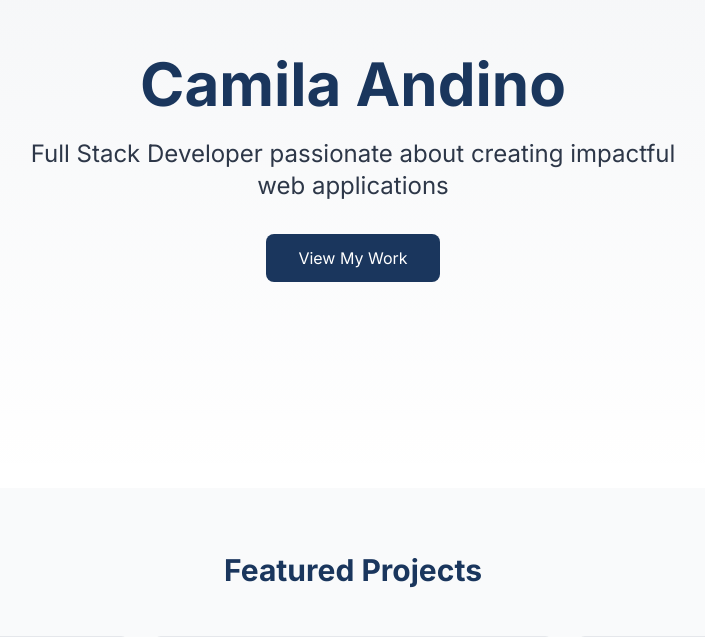
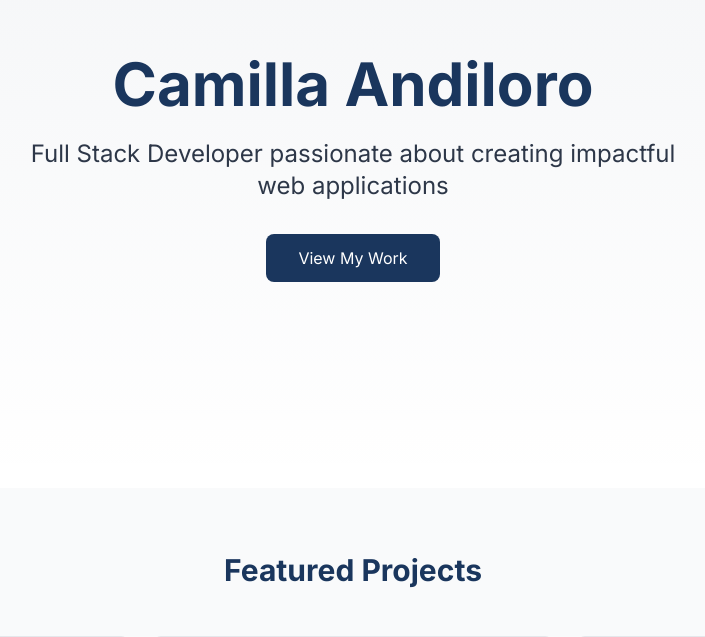
Before and after one commit to camiandi/github-galleria, a React (Vite) app: page / in a window 1280 px wide. Shown: the part 152-789 px from the top of the page, without its empty margins (287-992 px from the left). Built offline with nearby package versions, Linux system fonts and the light colour scheme.

Commit message:
Update author name in project files
Changed the author name in relevant project files to "Camilla Andiloro".
[skip gpt_engineer]

```diff
--- a/src/components/Hero.tsx
+++ b/src/components/Hero.tsx
@@ -5,7 +5,7 @@ const Hero = () => {
     <section className="min-h-[80vh] flex items-center justify-center bg-gradient-to-b from-primary/5 to-transparent">
       <div className="container px-4 py-16 text-center">
         <h1 className="text-4xl md:text-6xl font-bold text-primary mb-6 animate-slide-up">
-          Camila Andino
+          Camilla Andiloro
         </h1>
         <p className="text-xl md:text-2xl text-secondary mb-8 max-w-2xl mx-auto animate-slide-up">
           Full Stack Developer passionate about creating impactful web applications
```
